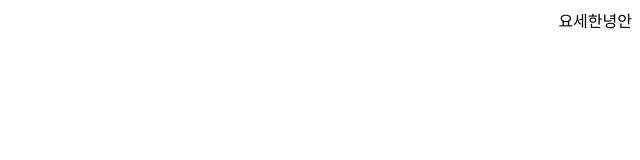
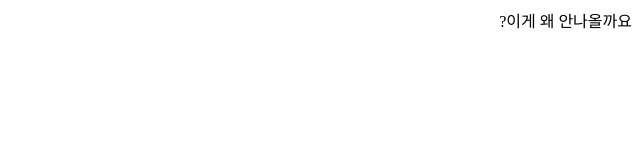
Before and after one commit to parkseyoung1209/parkseyoung1209.github.io, a plain HTML site: page index.html in a window 1280 px wide. Shown: the full height of the page, 640-1280 px from the left. Drawn offline with Linux system fonts and the light colour scheme.

Commit message:
index.html

```diff
--- a/index.html
+++ b/index.html
@@ -6,6 +6,6 @@
     <title>parkseyoung1209's homepage</title>
   </head>
   <body>
-    요세한녕안
+    이게 왜 안나올까요?
   </body>
 </html>
```
